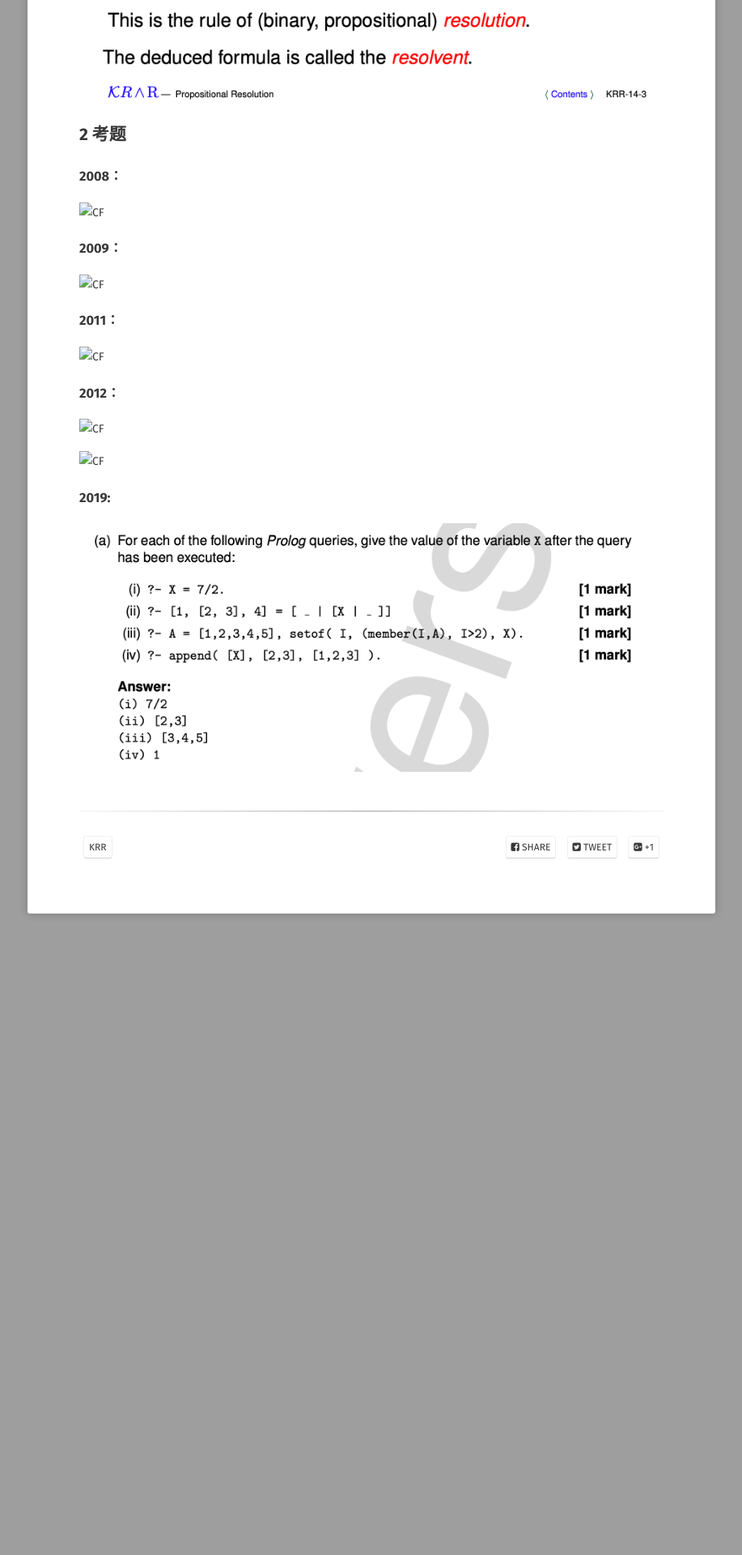
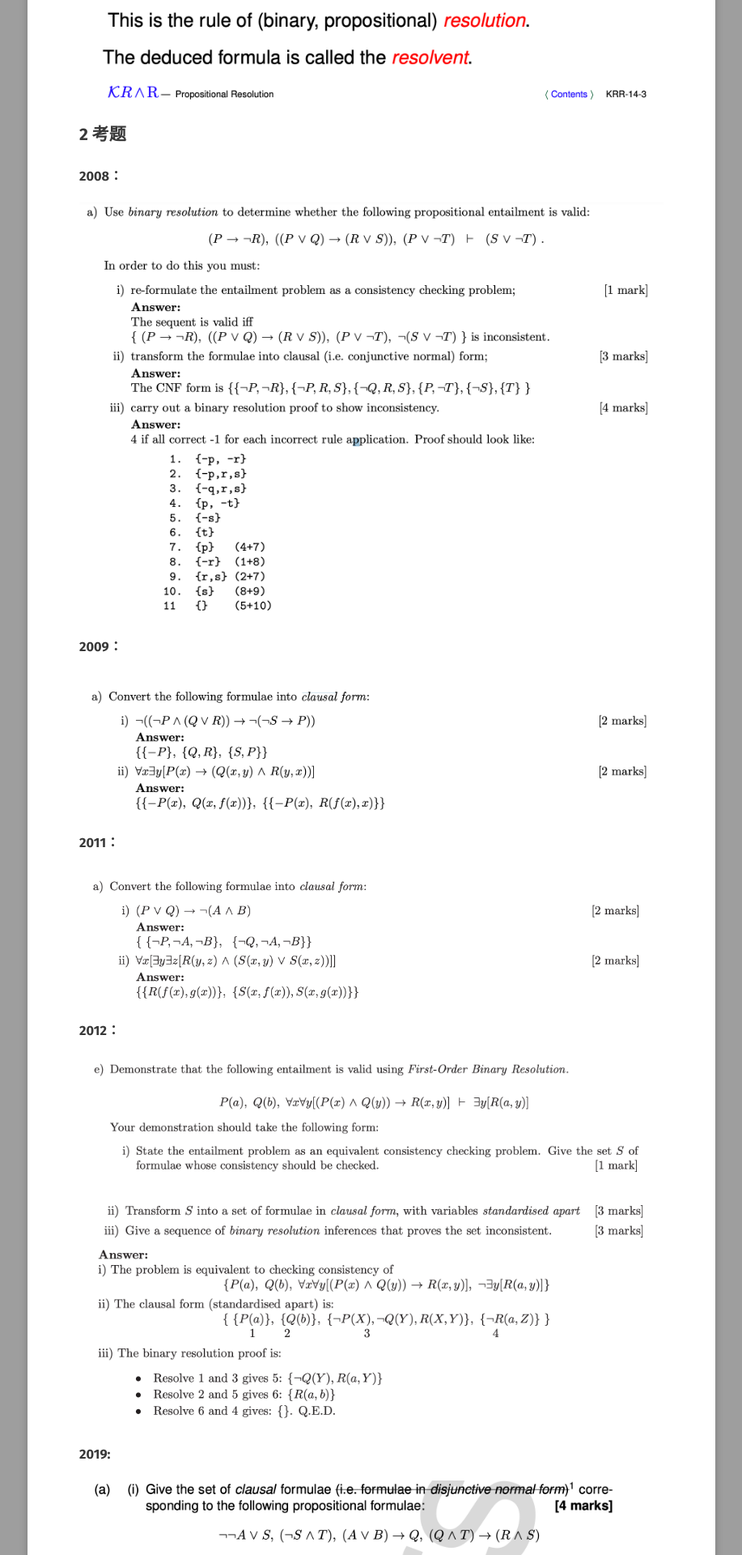
Before and after one commit to YawWQ/yawwq.github.io, a Jekyll site: the page built from _posts/2020-01-13-KRR Clausal Formulae .md, in a window 1280 px wide. Shown: the part 2698-4618 px from the top of the page at 81% size, without its empty margins (181-1098 px from the left). Built offline with Jekyll 4.4.1, drawn with Linux system fonts in a browser that asks for light colours; some web fonts are replaced; before the commit the page ends 3826 px from its top, so only the background shows below that.

Commit message:
Update 2020-01-13-KRR Clausal Formulae .md

```diff
--- a/_posts/2020-01-13-KRR Clausal Formulae .md
+++ b/_posts/2020-01-13-KRR Clausal Formulae .md
@@ -27,26 +27,26 @@
 
 ### 2008：
 
-![CF](https://yawwq.github.io/assets/img/KRR-Prolog/Q2008.png)
+![CF](https://yawwq.github.io/assets/img/KRR-CF/Q2008.png)
 
 
 ### 2009：
 
-![CF](https://yawwq.github.io/assets/img/KRR-Prolog/Q2009.png)
+![CF](https://yawwq.github.io/assets/img/KRR-CF/Q2009.png)
 
 
 ### 2011：
 
-![CF](https://yawwq.github.io/assets/img/KRR-Prolog/Q2011.png)
+![CF](https://yawwq.github.io/assets/img/KRR-CF/Q2011.png)
 
 
 ### 2012：
 
-![CF](https://yawwq.github.io/assets/img/KRR-Prolog/Q2012-1.png)
+![CF](https://yawwq.github.io/assets/img/KRR-CF/Q2012-1.png)
 
-![CF](https://yawwq.github.io/assets/img/KRR-Prolog/Q2012-2.png)
+![CF](https://yawwq.github.io/assets/img/KRR-CF/Q2012-2.png)
 
 
 ### 2019:
 
-![CF](https://yawwq.github.io/assets/img/KRR-Prolog/Q2019.png)
+![CF](https://yawwq.github.io/assets/img/KRR-CF/Q2019.png)
```
